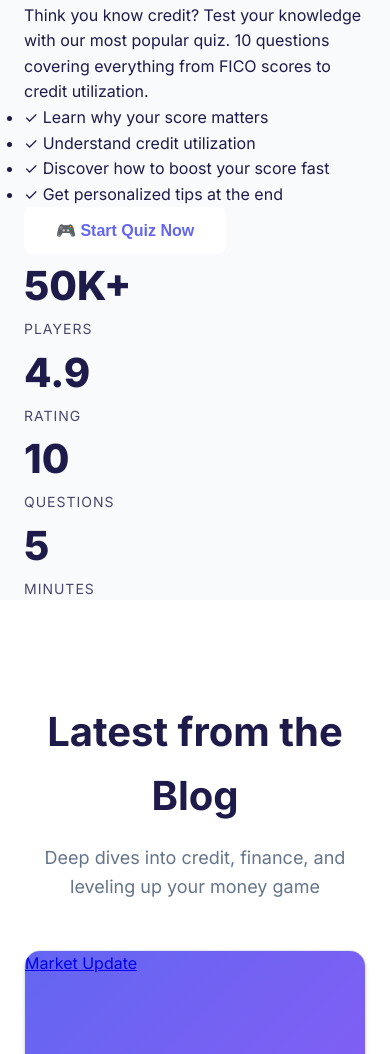
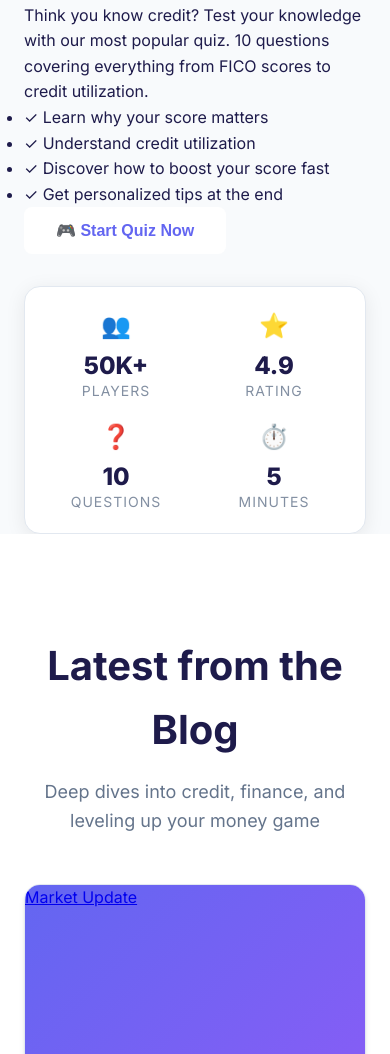
Before and after one commit to anthonydimayugabusiness-cmyk/creditgamerarea, a plain HTML site: page index.html in a window 390 px wide. Shown: the part 4645-5699 px from the top of the page. Drawn offline with Linux system fonts and the light colour scheme.

Commit message:
Redesign stats section to horizontal bar with icons and dividers

```diff
--- a/index.html
+++ b/index.html
@@ -32,6 +32,7 @@
     <link rel="stylesheet" href="styles.css">
     <link rel="stylesheet" href="square-quiz-cards.css">
     <link rel="stylesheet" href="clean-features.css">
+    <link rel="stylesheet" href="stats-bar.css">
     <link href="https://fonts.googleapis.com/css2?family=Inter:wght@400;500;600;700;800&display=swap" rel="stylesheet">
 
     <!-- Google AdSense -->
@@ -345,25 +346,37 @@
                     </button>
                 </div>
 
-                <div class="featured-quiz-stats">
-                    <div class="stat-card">
-                        <div class="stat-number">50K+</div>
-                        <div class="stat-label">Players</div>
+                <div class="stats-bar">
+                    <div class="stat-item">
+                        <span class="stat-icon">👥</span>
+                        <div class="stat-content">
+                            <span class="stat-number">50K+</span>
+                            <span class="stat-label">Players</span>
+                        </div>
                     </div>
 
-                    <div class="stat-card">
-                        <div class="stat-number">4.9</div>
-                        <div class="stat-label">Rating</div>
+                    <div class="stat-item">
+                        <span class="stat-icon">⭐</span>
+                        <div class="stat-content">
+                            <span class="stat-number">4.9</span>
+                            <span class="stat-label">Rating</span>
+                        </div>
                     </div>
 
-                    <div class="stat-card">
-                        <div class="stat-number">10</div>
-                        <div class="stat-label">Questions</div>
+                    <div class="stat-item">
+                        <span class="stat-icon">❓</span>
+                        <div class="stat-content">
+                            <span class="stat-number">10</span>
+                            <span class="stat-label">Questions</span>
+                        </div>
                     </div>
 
-                    <div class="stat-card">
-                        <div class="stat-number">5</div>
-                        <div class="stat-label">Minutes</div>
+                    <div class="stat-item">
+                        <span class="stat-icon">⏱️</span>
+                        <div class="stat-content">
+                            <span class="stat-number">5</span>
+                            <span class="stat-label">Minutes</span>
+                        </div>
                     </div>
                 </div>
             </div>
--- /dev/null
+++ b/stats-bar.css
@@ -0,0 +1,99 @@
+/* Horizontal Stats Bar - Add to end of file */
+
+/* Horizontal Stats Bar */
+.stats-bar {
+    display: flex;
+    justify-content: center;
+    align-items: center;
+    gap: 48px;
+    background: white;
+    border-radius: 16px;
+    padding: 24px 48px;
+    box-shadow: 0 4px 20px rgba(0,0,0,0.08);
+    border: 1px solid #e2e8f0;
+    margin-top: 32px;
+}
+
+.stat-item {
+    display: flex;
+    align-items: center;
+    gap: 12px;
+}
+
+.stat-item:not(:last-child)::after {
+    content: '';
+    width: 1px;
+    height: 40px;
+    background: #e2e8f0;
+    margin-left: 48px;
+}
+
+.stat-icon {
+    font-size: 1.5rem;
+}
+
+.stat-content {
+    display: flex;
+    flex-direction: column;
+}
+
+.stat-number {
+    font-size: 1.5rem;
+    font-weight: 800;
+    color: #1e1b4b;
+    line-height: 1;
+}
+
+.stat-label {
+    font-size: 0.875rem;
+    color: #64748b;
+    margin-top: 2px;
+}
+
+/* Responsive for stats bar */
+@media (max-width: 1024px) {
+    .stats-bar {
+        gap: 32px;
+        padding: 20px 32px;
+    }
+
+    .stat-item:not(:last-child)::after {
+        margin-left: 32px;
+    }
+}
+
+@media (max-width: 768px) {
+    .stats-bar {
+        flex-wrap: wrap;
+        gap: 24px;
+        padding: 20px;
+    }
+
+    .stat-item:not(:last-child)::after {
+        display: none;
+    }
+
+    .stat-item {
+        flex: 1;
+        min-width: 120px;
+        justify-content: center;
+    }
+}
+
+@media (max-width: 480px) {
+    .stats-bar {
+        display: grid;
+        grid-template-columns: repeat(2, 1fr);
+        gap: 16px;
+    }
+
+    .stat-item {
+        flex-direction: column;
+        text-align: center;
+        gap: 8px;
+    }
+
+    .stat-item::after {
+        display: none !important;
+    }
+}
```
